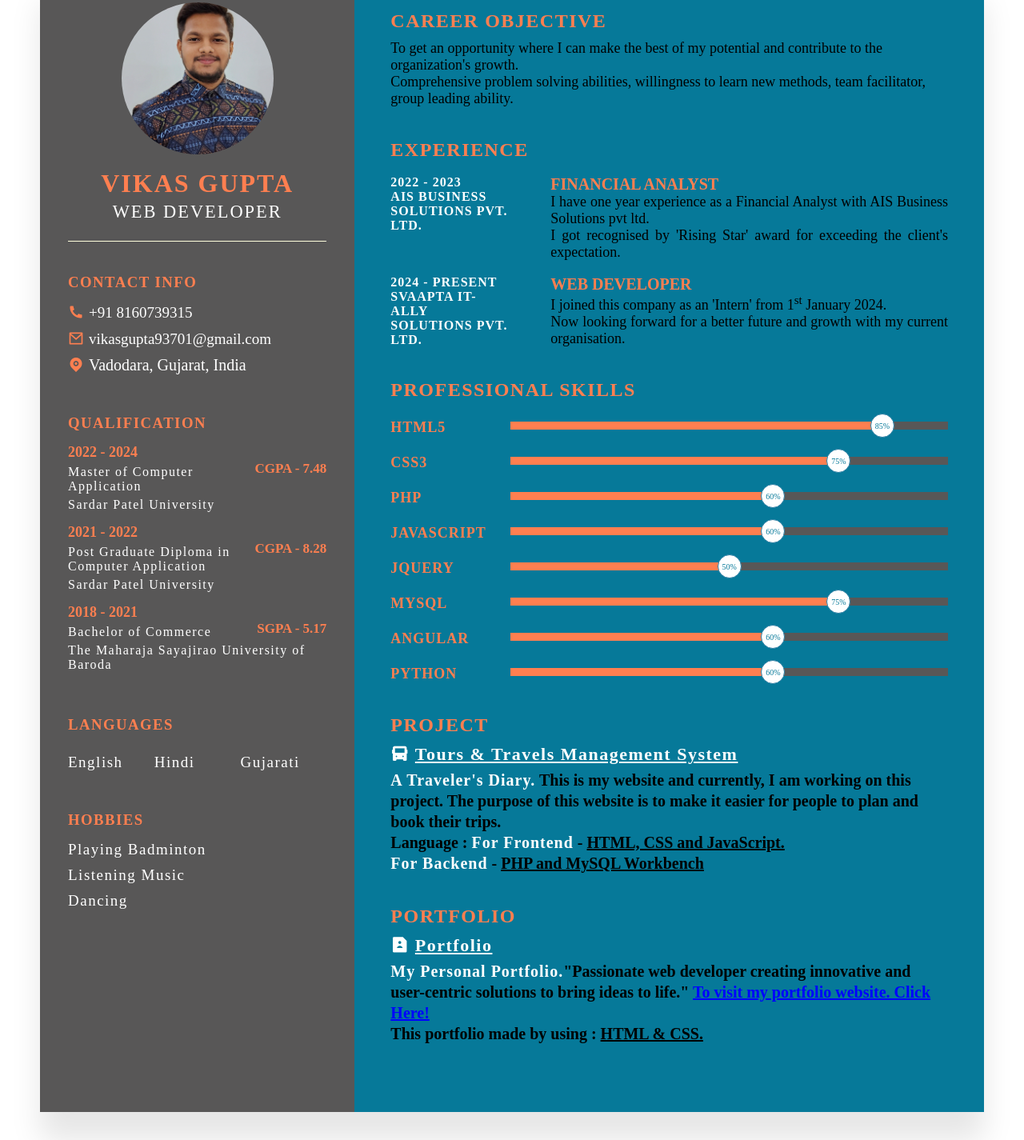
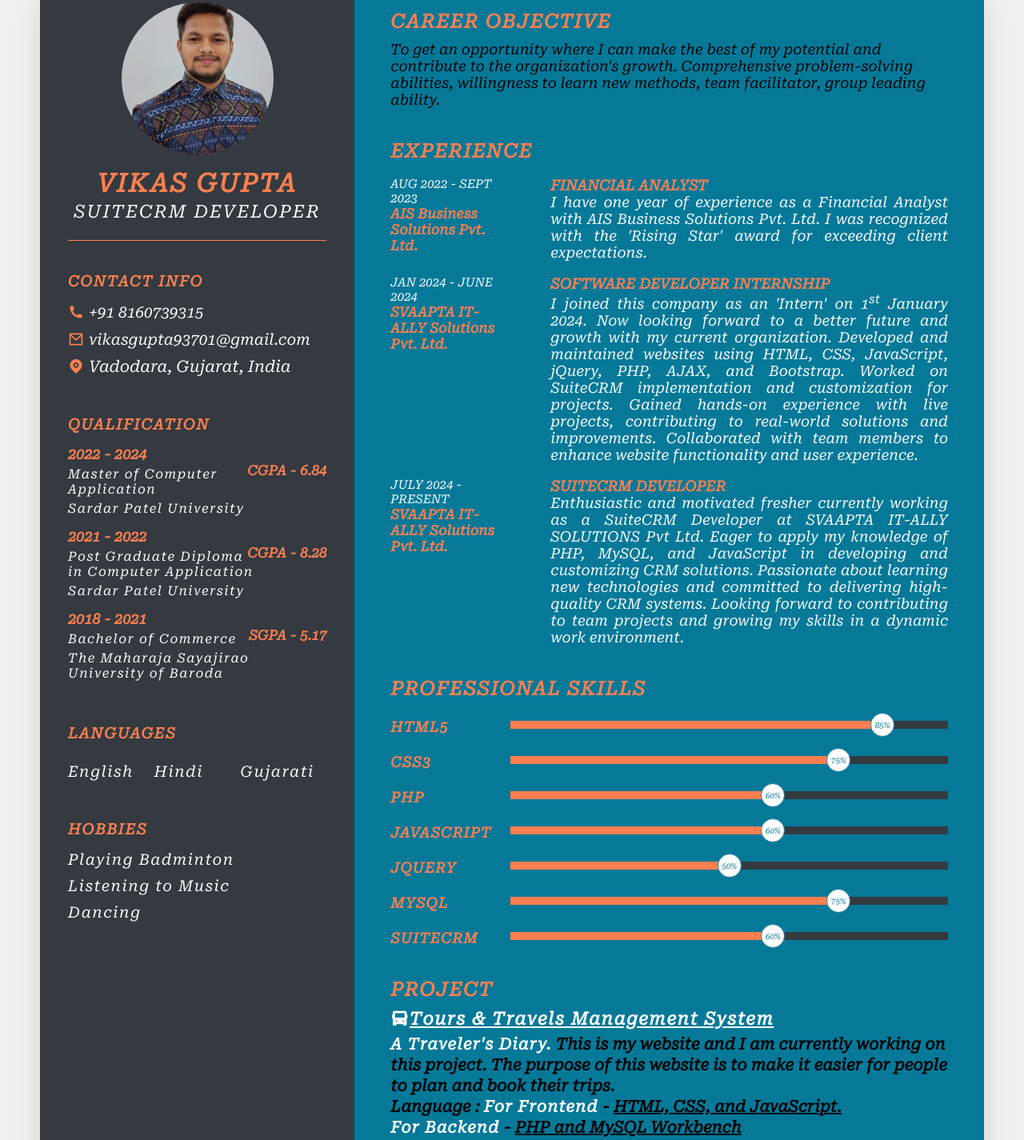
Before and after one commit to Vikasgupta8160/Vikas_Resume, a plain HTML site: page index.html in a window 1280 px wide. Shown: the part 82-1507 px from the top of the page at 80% size. Drawn offline with nearby package versions, Linux system fonts and the light colour scheme; a web font is replaced by a local one.

Commit message:
update resume

```diff
--- a/index.html
+++ b/index.html
@@ -1,35 +1,39 @@
 <!doctype html>
 <html lang="en">
 <head>
+    <!-- Meta Tags -->
     <meta charset="utf-8">
     <meta name="viewport" content="width=device-width, initial-scale=1">
+    <title>Resume | Vikas Gupta</title>
+
     <!-- Favicon -->
-    <link rel="apple-touch-icon" sizes="180x180"
-    href="../MyResume/Image/favicon/apple-touch-icon.png">
-    <link rel="icon" type="image/png" sizes="32x32"
-    href="../MyResume/Image/favicon/favicon-32x32.png">
-    <link rel="icon" type="image/png" sizes="16x16"
-    href="../MyResume/Image/favicon/favicon-16x16.png">
+    <link rel="apple-touch-icon" sizes="180x180" href="../MyResume/Image/favicon/apple-touch-icon.png">
+    <link rel="icon" type="image/png" sizes="32x32" href="../MyResume/Image/favicon/favicon-32x32.png">
+    <link rel="icon" type="image/png" sizes="16x16" href="../MyResume/Image/favicon/favicon-16x16.png">
     <link rel="manifest" href="../MyResume/Image/favicon/site.webmanifest">
     <link rel="mask-icon" href="../MyResume/Image/favicon/safari-pinned-tab.svg" color="#5bbad5">
     <meta name="msapplication-TileColor" content="#da532c">
     <meta name="theme-color" content="#ffffff">
-    <title>Resume | Vikas Gupta</title>
+
     <!-- Remix Icon Link -->
     <link href="https://cdn.jsdelivr.net/npm/remixicon@3.5.0/fonts/remixicon.css" rel="stylesheet">
+
     <!-- Internal CSS -->
     <link rel="stylesheet" href="style.css">
 </head>
 <body>
     <div class="container">
+        <!-- Left Side -->
         <div class="left_side">
+            <!-- Profile Section -->
             <div class="profileText">
                 <div class="imageBox">
-            <img src="Image/myPic2.jpg" alt="">
+                    <img src="Image/myPic2.jpg" alt="Profile Picture">
                 </div>
-          <h2>Vikas Gupta<br><span>Web Developer</span></h2>
+                <h2>Vikas Gupta<br><span>SuiteCRM Developer</span></h2>
             </div>
 
+            <!-- Contact Info Section -->
             <div class="contactInfo">
                 <h3 class="title">Contact Info</h3>
                 <ul>
@@ -39,21 +43,22 @@
                     </li>
                     <li>
                         <span class="icon"><i class="ri-mail-line"></i></span>
-              <span class="text"><a href="mailto:vikasgupta93701@gmail.com">vikasgupta93701@gmail.com</span></a>
+                        <span class="text"><a href="mailto:vikasgupta93701@gmail.com">vikasgupta93701@gmail.com</a></span>
                     </li>
                     <li>
                         <span class="icon"><i class="ri-map-pin-fill"></i></span>
-              <span class="text"></map> Vadodara, Gujarat, India</span>
+                        <span class="text">Vadodara, Gujarat, India</span>
                     </li>
                 </ul>
             </div>
 
+            <!-- Education Section -->
             <div class="contactInfo education">
                 <h3 class="title">Qualification</h3>
                 <ul>
                     <li>
                         <h5>2022 - 2024</h5>
-              <h6>CGPA - 7.48</h6>
+                        <h6>CGPA - 6.84</h6>
                         <h4>Master of Computer Application</h4>
                         <h4>Sardar Patel University</h4>
                     </li>
@@ -72,6 +77,7 @@
                 </ul>
             </div>
 
+            <!-- Languages Section -->
             <div class="contactInfo language">
                 <h3 class="title">Languages</h3>
                 <ul>
@@ -81,112 +87,136 @@
                 </ul>
             </div>
 
+            <!-- Hobbies Section -->
             <div class="contactInfo hobby">
                 <h3 class="title">Hobbies</h3>
                 <ul>
                     <li>Playing Badminton</li>
-            <li>Listening Music</li>
+                    <li>Listening to Music</li>
                     <li>Dancing</li>
                 </ul>
             </div>
+        </div>
 
-      </div>
+        <!-- Right Side -->
         <div class="right_side">
+            <!-- Career Objective Section -->
             <div class="about">
                 <h2 class="title2">Career Objective</h2>
-          <p>To get an opportunity where I can make the best of my potential and contribute to the organization's growth.<br>
-          Comprehensive problem solving abilities, willingness to learn new methods, team facilitator, group leading ability.</p>
+                <p>To get an opportunity where I can make the best of my potential and contribute to the organization's growth. Comprehensive problem-solving abilities, willingness to learn new methods, team facilitator, group leading ability.</p>
             </div>
+
+            <!-- Experience Section -->
             <div class="about">
                 <h2 class="title2">Experience</h2>
+                <!-- Experience Item -->
                 <div class="box">
                     <div class="year_company">
-              <h5>2022 - 2023</h5>
-              <h5>AIS Business Solutions Pvt. Ltd.</h5>
+                        <h5>Aug 2022 - Sept 2023</h5>
+                        <h4>AIS Business Solutions Pvt. Ltd.</h4>
                     </div>
                     <div class="text">
                         <h4>Financial Analyst</h4>
-              <p>I have one year experience as a Financial Analyst with AIS Business Solutions pvt ltd.<br>I got recognised by 'Rising Star' award for exceeding the client's expectation.</b></p>
+                        <p>I have one year of experience as a Financial Analyst with AIS Business Solutions Pvt. Ltd. I was recognized with the 'Rising Star' award for exceeding client expectations.</p>
                     </div>
                 </div>
+                <!-- Experience Item -->
                 <div class="box">
                     <div class="year_company">
-              <h5>2024 - Present</h5>
-              <h5>SVAAPTA IT-ALLY Solutions Pvt. Ltd.</h5>
+                        <h5>Jan 2024 - June 2024</h5>
+                        <h4>SVAAPTA IT-ALLY Solutions Pvt. Ltd.</h4>
                     </div>
                     <div class="text">
-              <h4>Web Developer</h4>
-              <p>I joined this company as an 'Intern' from 1<sup>st</sup> January 2024.</b><br>Now looking forward for a better future and growth with my current organisation.</p>
+                        <h4>Software Developer Internship</h4>
+                        <p>I joined this company as an 'Intern' on 1<sup>st</sup> January 2024. Now looking forward to a better future and growth with my current organization. Developed and maintained websites using HTML, CSS, JavaScript, jQuery, PHP, AJAX, and Bootstrap. Worked on SuiteCRM implementation and customization for projects. Gained hands-on experience with live projects, contributing to real-world solutions and improvements. Collaborated with team members to enhance website functionality and user experience.</p>
+                    </div>
+                </div>
+                <!-- Experience Item -->
+                <div class="box">
+                    <div class="year_company">
+                        <h5>July 2024 - Present</h5>
+                        <h4>SVAAPTA IT-ALLY Solutions Pvt. Ltd.</h4>
+                    </div>
+                    <div class="text">
+                        <h4>SuiteCRM Developer</h4>
+                        <p>Enthusiastic and motivated fresher currently working as a SuiteCRM Developer at SVAAPTA IT-ALLY SOLUTIONS Pvt Ltd. Eager to apply my knowledge of PHP, MySQL, and JavaScript in developing and customizing CRM solutions. Passionate about learning new technologies and committed to delivering high-quality CRM systems. Looking forward to contributing to team projects and growing my skills in a dynamic work environment.</p>
                     </div>
                 </div>
             </div>
 
+            <!-- Professional Skills Section -->
             <div class="about skills">
                 <h2 class="title2">Professional Skills</h2>
+                <!-- Skill Item -->
                 <div class="box">
                     <h4>HTML5</h4>
                     <div class="percent">
                         <div class="html"><span>85%</span></div>
                     </div>
                 </div>
+                <!-- Skill Item -->
                 <div class="box">
                     <h4>CSS3</h4>
                     <div class="percent">
                         <div class="css"><span>75%</span></div>
                     </div>
                 </div>
+                <!-- Skill Item -->
                 <div class="box">
                     <h4>PHP</h4>
                     <div class="percent">
                         <div class="php"><span>60%</span></div>
                     </div>
                 </div>
+                <!-- Skill Item -->
                 <div class="box">
                     <h4>JavaScript</h4>
                     <div class="percent">
                         <div class="javascript"><span>60%</span></div>
                     </div>
                 </div>
+                <!-- Skill Item -->
                 <div class="box">
                     <h4>jQuery</h4>
                     <div class="percent">
                         <div class="jquery"><span>50%</span></div>
                     </div>
                 </div>
+                <!-- Skill Item -->
                 <div class="box">
-            <h4>MySql</h4>
+                    <h4>MySQL</h4>
                     <div class="percent">
                         <div class="mysql"><span>75%</span></div>
                     </div>
                 </div>
+                <!-- Skill Item -->
                 <div class="box">
-            <h4>Angular</h4>
+                    <h4>SuiteCRM</h4>
                     <div class="percent">
                         <div class="angular"><span>60%</span></div>
                     </div>
                 </div>
-          <div class="box">
-            <h4>Python</h4>
-            <div class="percent">
-              <div class="python"><span>60%</span></div>
-            </div>
-          </div>
             </div>
 
+            <!-- Project Section -->
             <div class="about project">
                 <h2 class="title2">Project</h2>
-          <h3><i class="ri-bus-2-fill"></i>
-            <u>Tours & Travels Management System</u></h3>
-          <h4><span>A Traveler's Diary.</span> This is my website and currently, I am working on this project. The purpose of this website is to make it easier for people to plan and book their trips.<br> <b>Language : <span>For Frontend</span> - <u>HTML, CSS and JavaScript.</u></b><br> <span>For Backend</span> - <u>PHP and MySQL Workbench</u></h4>
+                <!-- Project Item -->
+                <h3><i class="ri-bus-2-fill"></i><u>Tours & Travels Management System</u></h3>
+                <h4>
+                    <span>A Traveler's Diary.</span> This is my website and I am currently working on this project. The purpose of this website is to make it easier for people to plan and book their trips.
+                    <br><b>Language :</b> <span>For Frontend</span> - <u>HTML, CSS, and JavaScript.</u>
+                    <br><span>For Backend</span> - <u>PHP and MySQL Workbench</u>
+                </h4>
             </div>
-
+            <!-- Project Item -->
             <div class="about project">
-          <h2 class="title2">Portfolio</h2>
-          <h3><i class="ri-file-user-fill"></i>
-            <u>Portfolio</u></h3>
-          <h4><span>My Personal Portfolio.</span>"Passionate web developer creating innovative and user-centric solutions to bring ideas to life." <a href="https://vikasgupta8160.github.io/Vikas_Portfolio/">To visit my portfolio website. Click Here! </a><br> <b>This portfolio made by using : <u>HTML & CSS.</u></h4>
+                <h3><i class="ri-file-user-fill"></i><u>Portfolio</u></h3>
+                <h4>
+                    <span>My Personal Portfolio.</span>"Passionate web developer creating innovative and user-centric solutions to bring ideas to life." <a href="https://vikasgupta8160.github.io/Vikas_Portfolio/">To visit my portfolio website. Click Here!</a>
+                    <br><b>This portfolio was made using :</b> <u>HTML & CSS.</u>
+                </h4>
             </div>
-
         </div>
     </div>
 </body>
--- a/style.css
+++ b/style.css
@@ -1,55 +1,62 @@
-/* @import url('https://fonts.googleapis.com/css2?family=Abril+Fatface&family=Acme&family=Kalnia:wght@600&family=Roboto+Serif:ital,opsz@1,8..144&display=swap'); */
+/* Importing Google Fonts */
+@import url('https://fonts.googleapis.com/css2?family=Abril+Fatface&family=Acme&family=Kalnia:wght@600&family=Roboto+Serif:ital,opsz@1,8..144&display=swap');
 
-*{
+/* General Reset */
+* {
     margin: 0;
     padding: 0;
     box-sizing: border-box;
 }
 
-body{
-    font-family: 'Times New Roman', Times, serif;
-    background-color: #FFFFFF;
+/* Body Styling */
+body {
+    font-family: 'Roboto Serif', serif;
+    background-color: #f0f0f0; /* Changed background color for better contrast */
     display: flex;
     justify-content: center;
     align-items: center;
     min-height: 100vh;
 }
 
-.container{
+/* Container Styling */
+.container {
     position: relative;
     width: 100%;
     max-width: 1200px;
     min-height: 1200px;
     margin: 50px;
-    background: #FFFFFF;
+    background: #ffffff;
     display: grid;
     grid-template-columns: 1fr 2fr;
     box-shadow: 0 35px 35px rgba(0, 0, 0, 0.1);
 }
 
-.container .left_side{
+/* Left Side Styling */
+.container .left_side {
     position: relative;
-    background: rgb(88, 87, 87);
+    background: #343a40; /* Darker background for better text contrast */
     padding: 35px;
 }
 
-.profileText{
+/* Profile Text Styling */
+.profileText {
     position: relative;
     display: flex;
     flex-direction: column;
     align-items: center;
     padding-bottom: 20px;
-    border-bottom: 1px solid #FFFFDD;
+    border-bottom: 1px solid #FF7F50;
 }
 
-.profileText .imageBox{
+.profileText .imageBox {
     position: relative;
     width: 190px;
     height: 190px;
     border-radius: 50%;
     overflow: hidden;
 }
-.profileText .imageBox img{
+
+.profileText .imageBox img {
     position: absolute;
     top: 0;
     left: 0;
@@ -58,7 +65,7 @@ body{
     object-fit: cover;
 }
 
-.profileText h2{
+.profileText h2 {
     color: #FF7F50;
     font-size: 2rem;
     margin-top: 20px;
@@ -67,143 +74,172 @@ body{
     line-height: 1em;
     letter-spacing: 2px;
 }
-.profileText h2 span{
+
+.profileText h2 span {
     font-size: 0.7em;
     font-weight: 300;
-    color: #FFFFFF;
+    color: #ffffff;
 }
-.contactInfo{
+
+/* Contact Info Styling */
+.contactInfo {
     padding-top: 40px;
 }
 
-.title{
+.title {
     color: #FF7F50;
     text-transform: uppercase;
     font-weight: 600;
     letter-spacing: 1.5px;
     margin-bottom: 15px;
 }
-.contactInfo ul{
+
+.contactInfo ul {
     position: relative;
 }
-.contactInfo ul li{
+
+.contactInfo ul li {
     position: relative;
     list-style: none;
     margin: 10px 0;
     cursor: pointer;
 }
-.contactInfo ul li .icon{
+
+.contactInfo ul li .icon {
     display: inline-block;
     width: 12px;
     font-size: 20px;
     color: #FF7F50;
 }
-.contactInfo ul li span{
-    color: #fff;
+
+.contactInfo ul li span {
+    color: #ffffff;
     font-weight: 300;
     font-size: 20px;
 }
-.contactInfo ul li span a{
-    color: #fff;
+
+.contactInfo ul li span a {
+    color: #ffffff;
     text-decoration: none;
     font-size: 19px;
 }
-.contactInfo.education li{
+
+.contactInfo.education li {
     margin-bottom: 15px;
 }
-.contactInfo.education h5{
+
+.contactInfo.education h5 {
     color: #FF7F50;
     font-weight: 600;
     font-size: 18px;
 }
-.contactInfo.education h6{
+
+.contactInfo.education h6 {
     color: #FF7F50;
     float: right;
     font-size: 17px;
 }
-.contactInfo.education h4:nth-child(2){
-    color: #FFFFFF;
+
+.contactInfo.education h4:nth-child(2) {
+    color: #ffffff;
     font-weight: 500;
 }
-.contactInfo.education h4{
-    color: #fff;
+
+.contactInfo.education h4 {
+    color: #ffffff;
     font-weight: 200;
     margin-top: 5px;
     font-size: 16px;
     letter-spacing: 1.5px;
 }
 
-.language ul{
+/* Language Styling */
+.language ul {
     display: grid;
     grid-template-columns: repeat(3, 1fr);
 }
-.language ul li{
-    color: #FFFFFF;
-    letter-spacing: 1.5px;
-    font-size: 19px;
-}
-.hobby ul li{
-    color: #FFFFFF;
+
+.language ul li {
+    color: #ffffff;
     letter-spacing: 1.5px;
     font-size: 19px;
 }
 
-.container .right_side{
+/* Hobby Styling */
+.hobby ul li {
+    color: #ffffff;
+    letter-spacing: 1.5px;
+    font-size: 19px;
+}
+
+/* Right Side Styling */
+.container .right_side {
     position: relative;
-    background: #067999;
+    background: #067999; /* Consistent with primary color */
     padding: 45px;
 }
 
-.about{
+.about {
     margin-bottom: 40px;
 }
 
-.about:last-child{
+.about:last-child {
     margin-bottom: 0;
 }
 
-.title2{
+.title2 {
     color: #FF7F50;
     text-transform: uppercase;
     letter-spacing: 1.5px;
     margin-bottom: 10px;
 }
-p{
+
+p {
     color: #000000;
     font-size: 18px;
 }
-.about .box{
+
+.about .box {
     display: flex;
     flex-direction: row;
     margin: 18px 0;
 }
 
-.about .box .year_company{
+.about .box .year_company {
     min-width: 150px;
     width: 0px;
     margin-right: 40px;
 }
 
-.about .box .year_company h5{
+.about .box .year_company h5 {
     text-transform: uppercase;
-    color: #FFFFFF;
-    font-weight: 600;
-    font-size: 16px;
-    letter-spacing: 1px;
+    color: #ffffff;
+    font-weight: 500;
+    font-size: 15px;
 }
-.text{
+
+.about .box .year_company h4 {
+    color: #FF7F50;
+    font-size: 17px;
+}
+
+.text {
     margin-left: 10px;
 }
-.about .box .text h4{
+
+.about .box .text h4 {
     text-transform: uppercase;
     color: #FF7F50;
-    font-size: 20px;
-}
-.text p{
-    text-align: justify;
+    font-size: 18px;
 }
 
-.skills .box{
+.text p {
+    text-align: justify;
+    color: #ffffff;
+}
+
+/* Skills Section Styling */
+.skills .box {
     position: relative;
     width: 100%;
     display: grid;
@@ -212,7 +248,7 @@ p{
     align-items: center;
 }
 
-.skills .box h4{
+.skills .box h4 {
     text-transform: uppercase;
     color: #FF7F50;
     font-weight: 600;
@@ -221,23 +257,24 @@ p{
     margin-top: 5px;
 }
 
-.skills .box .percent{
+.skills .box .percent {
     position: relative;
     width: 100%;
     height: 10px;
-    background: rgb(88, 87, 87);
+    background: #343a40;
 }
 
-.skills .box .percent div{
+.skills .box .percent div {
     height: 100%;
     width: 0%;
 }
-.skills .box .percent div span{
+
+.skills .box .percent div span {
     height: 30px;
     width: 30px;
     border-radius: 50%;
     font-size: 10px;
-    background: #FFFFFF;
+    background: #ffffff;
     float: right;
     margin-top: -10px;
     margin-right: -15px;
@@ -246,216 +283,243 @@ p{
     align-items: center;
     justify-content: center;
 }
-.html{
+
+/* Skill Progress Bar Animations */
+.html {
     background: #FF7F50;
     animation: html 2s linear forwards;
 }
-.css{
+
+.css {
     background: #FF7F50;
     animation: css 3s linear forwards;
 }
-.php{
+
+.php {
     background: #FF7F50;
     animation: php 4s linear forwards;
 }
-.javascript{
+
+.javascript {
     background: #FF7F50;
     animation: javascript 4s linear forwards;
 }
-.jquery{
+
+.jquery {
     background: #FF7F50;
     animation: jquery 3s linear forwards;
 }
-.mysql{
+
+.mysql {
     background: #FF7F50;
     animation: mysql 4s linear forwards;
 }
-.angular{
+
+.angular {
     background: #FF7F50;
     animation: angular 3s linear forwards;
 }
-.python{
+
+.python {
     background: #FF7F50;
     animation: angular 4s linear forwards;
 }
-.html span{
-    border: 1px solid #2a7da2;
-}
-.css span{
-    border: 1px solid #2a7da2;
-}
-.php span{
-    border: 1px solid #2a7da2;
-}
-.javascript span{
-    border: 1px solid #2a7da2;
-}
-.jquery span{
-    border: 1px solid #2a7da2;
-}
-.mysql span{
-    border: 1px solid #2a7da2;
-}
-.angular span{
-    border: 1px solid #2a7da2;
-}
-.python span{
+
+/* Skill Progress Bar Borders */
+.html span, .css span, .php span, .javascript span, .jquery span, .mysql span, .angular span, .python span {
     border: 1px solid #2a7da2;
 }
 
-@keyframes html{
-    100%{
+/* Keyframes for Progress Bars */
+@keyframes html {
+    100% {
         width: 85%;
     }
 }
-@keyframes css{
-    100%{
+
+@keyframes css {
+    100% {
         width: 75%;
     }
 }
-@keyframes php{
-    100%{
-        width: 60%;
-    }
-}
-@keyframes javascript{
-    100%{
-        width: 60%;
-    }
-}
-@keyframes jquery{
-    100%{
-        width: 50%;
-    }
-}
-@keyframes mysql{
-    100%{
-        width: 75%;
-    }
-}
-@keyframes angular{
-    100%{
-        width: 60%;
-    }
-}
-@keyframes python{
-    100%{
+
+@keyframes php {
+    100% {
         width: 60%;
     }
 }
 
-.project h3{
+@keyframes javascript {
+    100% {
+        width: 60%;
+    }
+}
+
+@keyframes jquery {
+    100% {
+        width: 50%;
+    }
+}
+
+@keyframes mysql {
+    100% {
+        width: 75%;
+    }
+}
+
+@keyframes angular {
+    100% {
+        width: 60%;
+    }
+}
+
+@keyframes python {
+    100% {
+        width: 60%;
+    }
+}
+
+/* Project Section Styling */
+.project h3 {
     margin-bottom: 6px;
-    color: #FFFFFF;
+    color: #ffffff;
     letter-spacing: 1.5px;
     font-size: 22px;
 }
-.project h4{
+
+.project h4 {
     line-height: 1.3em;
     font-size: 20px;
 }
-.project h4 a{
-    color: blue;
+
+.project h4 a {
+    color: #007BFF; /* Changed link color for better visibility */
 }
-.project h4 span{
-    color: #FFFFFF;
+
+.project h4 span {
+    color: #ffffff;
     letter-spacing: 1px;
     font-size: 20px;
 }
 
+/* Responsive Design */
 
-@media (max-width: 1024px){
-    .container{
+/* Large Devices */
+@media (max-width: 1024px) {
+    .container {
         margin: 0px;
     }
-    .container .left_side{
+
+    .container .left_side {
         padding: 30px;
     }
-    .container .right_side{
+
+    .container .right_side {
         padding: 35px;
     }
-    .text{
+
+    .text {
         margin-left: 11px;
     }
 }
 
-@media (max-width: 979px){
-
-    .container .left_side{
+/* Medium Devices */
+@media (max-width: 979px) {
+    .container .left_side {
         padding: 10px;
     }
-    .container .right_side{
+
+    .container .right_side {
         padding: 20px;
     }
-    .language ul{
+
+    .language ul {
         grid-template-columns: repeat(1, 1fr);
     }
-    .about .box{
+
+    .about .box {
         flex-direction: column;
     }
-    .about .box .year_company{
+
+    .about .box .year_company {
         margin-bottom: 5px;
     }
-    .about .box .text{
-        margin-left: -0px;
+
+    .about .box .text {
+        margin-left: 0px;
     }
-    .contactInfo ul li .text{
+
+    .contactInfo ul li .text {
         font-size: 16px;
     }
-    .language ul{
-        grid-template-columns: repeat(1, 1fr);
-    }
-    .skills .box{
+
+    .skills .box {
         grid-template-columns: repeat(1, 1fr);
     }
 }
 
+/* Small Devices */
 @media (max-width: 768px) {
-    .container{
+    .container {
         grid-template-columns: 1fr;
     }
-    .container .left_side{
+
+    .container .left_side {
         padding: 30px;
     }
-    .container .right_side{
+
+    .container .right_side {
         padding: 30px;
     }
-    .about .box .year_company{
+
+    .about .box .year_company {
         width: 350px;
     }
 }
-@media (max-width: 480px){
-    .contactInfo.education h6{
+
+/* Extra Small Devices */
+@media (max-width: 480px) {
+    .contactInfo.education h6 {
         float: none;
     }
-    .container .left_side{
+
+    .container .left_side {
         padding: 20px;
     }
-    .container .right_side{
+
+    .container .right_side {
         padding: 20px;
     }
-    .about .box .year_company{
+
+    .about .box .year_company {
         width: 250px;
     }
 }
+
+/* Extra Extra Small Devices */
 @media (max-width: 320px) {
-    .container .left_side{
+    .container .left_side {
         padding: 15px;
     }
-    .container .right_side{
+
+    .container .right_side {
         padding: 15px;
     }
-    .title{
+
+    .title {
         font-weight: 600;
     }
-    .title2{
+
+    .title2 {
         font-weight: 600;
         font-size: 18px;
     }
-    .contactInfo.education h6{
+
+    .contactInfo.education h6 {
         float: none;
     }
-    .about .box .year_company{
+
+    .about .box .year_company {
         width: 300px;
     }
 }
```
Lines whose indentation alone changed are shown as unchanged.
